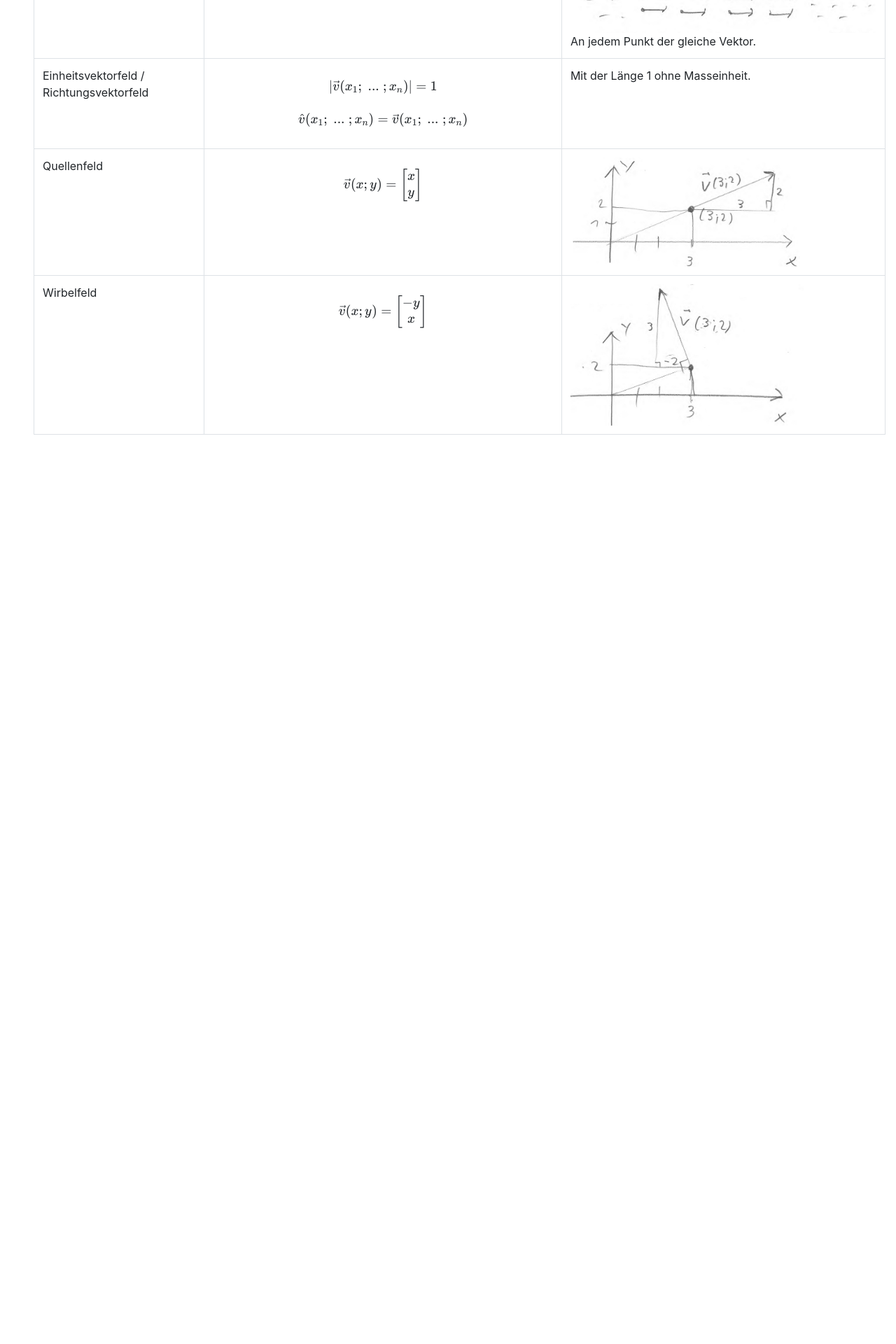
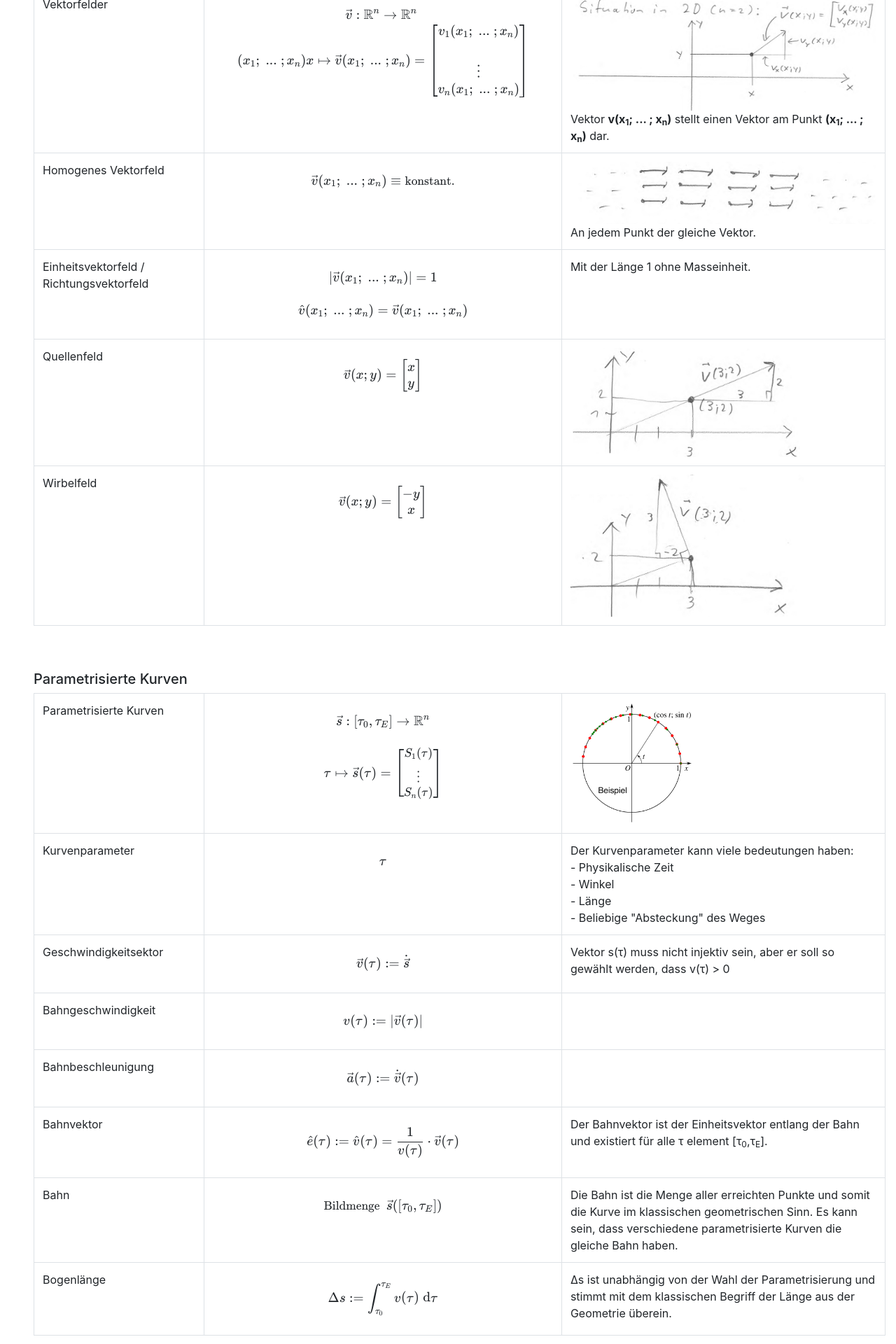
Before and after one commit to mschaufe/wiki, a PHP site: page /vektoranalysis.php in a window 1280 px wide. Shown: the part 920-2840 px from the top of the page at 70% size. Before the commit the page ends 1541 px from the top, so only its background shows below. Run offline with PHP 8.4, Linux system fonts and the light colour scheme; some libraries are stand-ins or nearby versions.

Commit message:
add Parametrisierte Kurven for S3

```diff
--- a/vektoranalysis.php
+++ b/vektoranalysis.php
@@ -35,6 +35,7 @@
           <div class="d-none d-xl-block col-xl-2 bd-toc">
             <ul class="section-nav">
             <li class="toc-entry toc-h2"><a href="#vektorfelder">Vektorfelder</a></li>
+            <li class="toc-entry toc-h2"><a href="#parametrisierte_kurven">Parametrisierte Kurven</a></li>
             </ul>
           </div>
 
@@ -58,7 +59,8 @@
                   <tr>
                     <td>Funktionen in mehreren Variablen</td>
                     <td>$$ f: \mathbb{R}^2 \longrightarrow \mathbb{R}, \; (x_1; \; ... \; ; x_n) \mapsto f(x_1; \; ... \; ; x_n)  $$</td>
-                    <td>Sowohl die Variablen als auch der Funktionswert können Masseinheiten tragen.</td>
+                    <td>Sowohl die Variablen als auch der Funktionswert können Masseinheiten tragen.<br><br>
+                      <img src="bilder/vektoranalysis/vektorfelder/beispiel.gif"style="max-height:60%; max-width:100%"><br></td>
                   </tr>
                   <tr>
                     <td>Level-Mengen</td>
@@ -90,8 +92,85 @@
                     <td>$$ \vec{v} (x;y) = \begin{bmatrix}-y\\x \end{bmatrix} $$</td>
                     <td><img src="bilder/vektoranalysis/vektorfelder/wirbelfeld.jpeg"style="max-height:80%; max-width:80%"></td>
                   </tr>
+                </tbody>
+              </table>
 
-                </tbody>
+            <br><br><h5 id="parametrisierte_kurven">Parametrisierte Kurven</h5>
+              <table>
+                <tr>
+                    <td width=20%>Parametrisierte Kurven</td>
+                    <td width=42%>$$ \normalsize \vec{s}: \left [ \tau _0,\tau_E \right ]\rightarrow \mathbb{R}^n\\ \text{ } \\ \tau \mapsto \vec{s}(\tau) = \small\begin{bmatrix}S_1(\tau)\\ \vdots \\ S_n(\tau)\end{bmatrix} $$</td>
+                    <td><img src="bilder/vektoranalysis/parametrisierte_kurven/beispiel.png"style="max-height:60%; max-width:40%"></td>
+                  </tr>
+                  <tr>
+                    <td width=20%>Kurvenparameter</td>
+                    <td width=42%>$$ \tau $$</td>
+                    <td>Der Kurvenparameter kann viele bedeutungen haben:<br>- Physikalische Zeit<br>- Winkel<br>- Länge<br>- Beliebige "Absteckung" des Weges</td>
+                  </tr>
+                  <tr>
+                    <td>Geschwindigkeitsektor</td>
+                    <td>$$ \vec{v}(\tau) := \dot{\vec{s}} $$</td>
+                    <td>Vektor s(τ) muss nicht injektiv sein, aber er soll so gewählt werden, dass v(τ) > 0</td>
+                  </tr>
+                  <tr>
+                    <td>Bahngeschwindigkeit</td>
+                    <td>$$ v(\tau) := \left | \vec{v}(\tau) \right | $$</td>
+                    <td></td>
+                  </tr>
+                  <tr>
+                    <td>Bahnbeschleunigung</td>
+                    <td>$$ \vec{a}(\tau) :=  \dot{\vec{v}}(\tau) $$</td>
+                    <td></td>
+                  </tr>
+                  <tr>
+                    <td>Bahnvektor</td>
+                    <td>$$ \hat{e}(\tau) := \hat{v}(\tau) = \frac{1}{v(\tau)}\cdot \vec{v}(\tau) $$</td>
+                    <td>Der Bahnvektor ist der Einheitsvektor entlang der Bahn und existiert für alle τ element [τ<sub>0</sub>,τ<sub>E</sub>].</td>
+                  </tr>
+                  <tr>
+                    <td>Bahn</td>
+                    <td>$$ \small \text{Bildmenge }\; \normalsize \vec{s}(\left [ \tau_0,\tau_E \right ]) $$</td>
+                    <td>Die Bahn ist die Menge aller erreichten Punkte und somit die Kurve im klassischen geometrischen Sinn. Es kann sein, dass verschiedene parametrisierte Kurven die gleiche Bahn haben.</td>
+                  </tr>
+                  <tr>
+                    <td>Bogenlänge</td>
+                    <td>$$ \Delta s := \int_{\tau_0}^{\tau_E}  v(\tau) \; \text{d}\tau $$</td>
+                    <td>Δs ist unabhängig von der Wahl der Parametrisierung und stimmt mit dem klassischen Begriff der Länge aus der Geometrie überein.</td>
+                  </tr>
+              </table>
+
+              <table>
+                <tr>
+                    <td width=20%>Strecke zwischen A und B</td>
+                    <td width=42%>$$ \vec{s}(\tau) = \vec{A}+ \tau \cdot (\vec{B}-\vec{A}) \small \; \text{ mit }\; \normalsize \tau \in \left [ 0,1 \right ] $$</td>
+                    <td></td>
+                  </tr>
+                  <tr>
+                    <td>Kreis in R<sup>2</sup> um Ursprung</td>
+                    <td>$$ \vec{s}(\tau) = \begin{bmatrix}r\cdot \cos(\tau)\\ r\cdot \sin(\tau)\end{bmatrix} \small \; \text{ mit }\; \normalsize \tau \in \left [ 0,2 \pi \right [ $$</td>
+                    <td>Wie im Beispielbild von Parametrisierte Kurven.</td>
+                  </tr>
+              </table>
+
+              <table>
+                <tr>
+                    <td rowspan="2" width=20%>Linienintegral<br>Kurvenintegral</td>
+                    <td width=42%>$$ I := \int_{\tau_0}^{\tau_E}\left \langle \vec{w},\vec{v} \right \rangle \text{d}t $$</td>
+                    <td rowspan="2"><img src="bilder/vektoranalysis/parametrisierte_kurven/linienintegral.png"style="max-height:60%; max-width:100%"><br><br>Linienintegrale sind bis auf Vorzeichen unabhängig von der Wahl der Parametrisierung.</td>
+                  </tr>
+                  <tr>
+                    <td>Masseinheit: $$ [I] = [\vec{w}]\cdot[\vec{s}]$$</td>
+                  </tr>
+                  <tr>
+                    <td>Geschlossene Kurven</td>
+                    <td>$$ \oint \small \text{ statt } \normalsize \int $$</td>
+                    <td><img src="bilder/vektoranalysis/parametrisierte_kurven/geschlossen.png"style="max-height:60%; max-width:60%"></td>
+                  </tr>
+                  <tr>
+                    <td>Zirkulation</td>
+                    <td>$$ \varUpsilon_{\vec{w}} = \oint_{s_0}^{s_E}\left \langle \vec{w},\hat{e} \right \rangle \text{d}s $$</td>
+                    <td>Das Linienintegral über einen geschlossenen Weg heisst Zirkulation des Vekotrfeldes entlang des Weges. </td>
+                  </tr>
               </table>
 
 
```
Also changed, not shown: bilder/vektoranalysis/parametrisierte_kurven/beispiel.png (added), bilder/vektoranalysis/parametrisierte_kurven/geschlossen.png (added), bilder/vektoranalysis/parametrisierte_kurven/linienintegral.png (added), bilder/vektoranalysis/vektorfelder/beispiel.gif (added).
